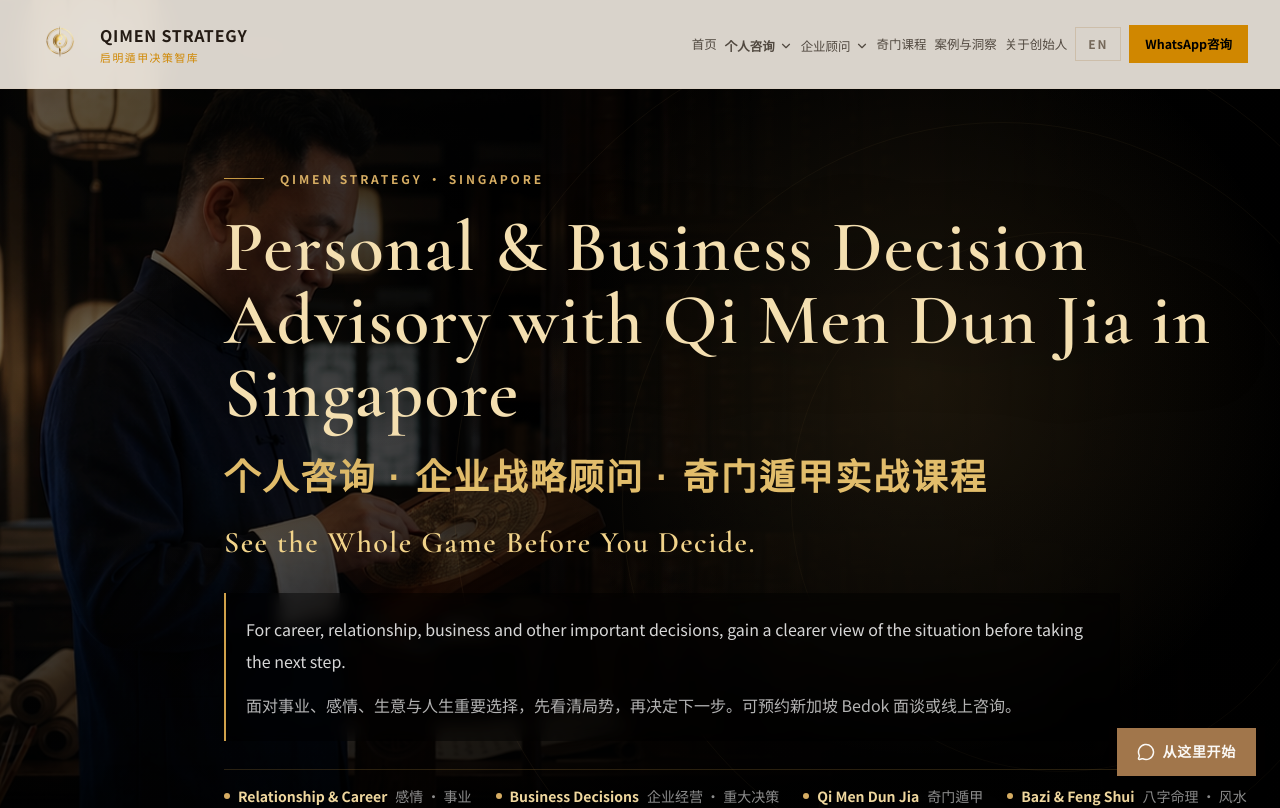
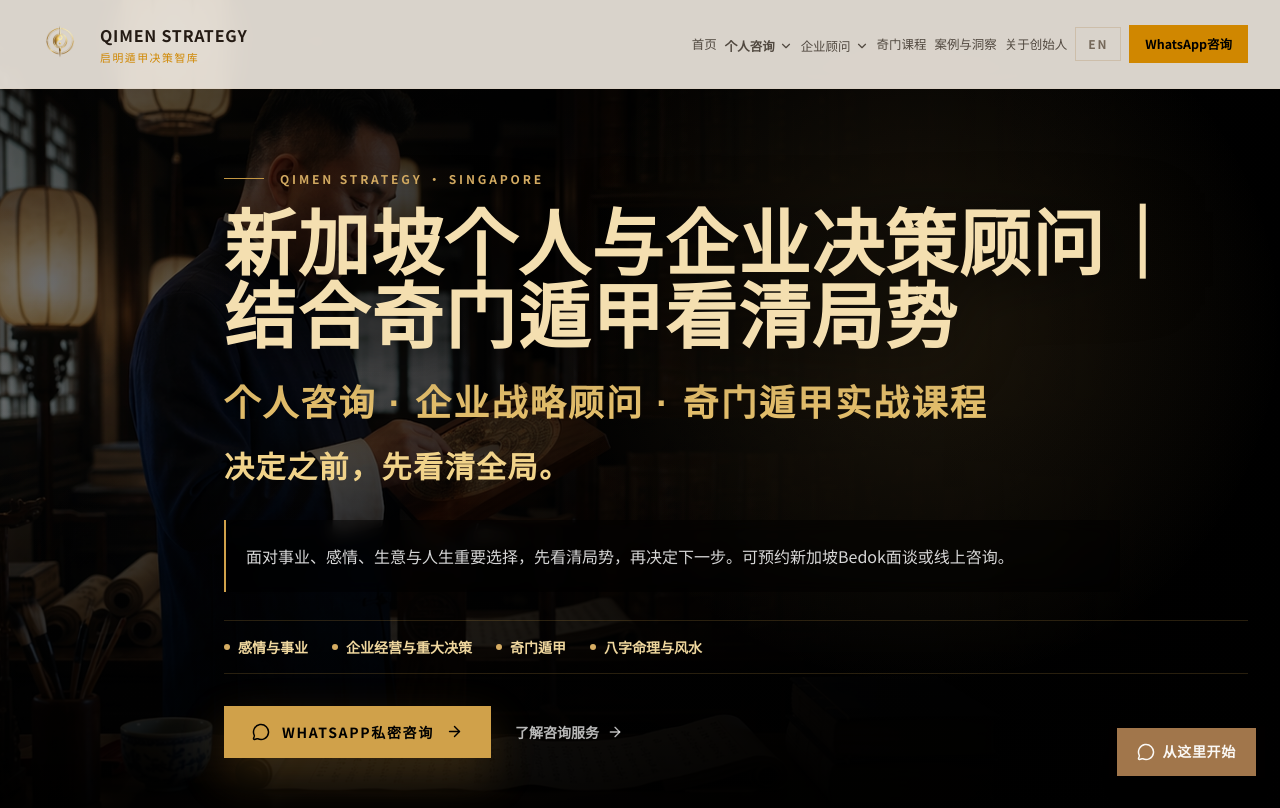
Before and after one commit to BODHIWONG/qmfeng-website, a Next.js app: page / in a window 1280 px wide. Shown: the top 808 px of the page. Built offline with nearby package versions, Linux system fonts and the light colour scheme.

Commit message:
Render the homepage hero in the selected language only

```diff
--- a/components/hero-simple.tsx
+++ b/components/hero-simple.tsx
@@ -3,26 +3,29 @@
 import { motion } from "framer-motion";
 import { ArrowRight, MessageCircle } from "lucide-react";
 import Link from "next/link";
+import { useLanguage } from "@/contexts/language-context";
 
 const BG_IMAGE = "/master-home-hero.png";
 
 const searchIntents = [
-  { en: "Relationship & Career", zh: "感情 · 事业" },
-  { en: "Business Decisions", zh: "企业经营 · 重大决策" },
+  { en: "Relationship & Career", zh: "感情与事业" },
+  { en: "Business Decisions", zh: "企业经营与重大决策" },
   { en: "Qi Men Dun Jia", zh: "奇门遁甲" },
-  { en: "Bazi & Feng Shui", zh: "八字命理 · 风水" },
+  { en: "Bazi & Feng Shui", zh: "八字命理与风水" },
 ];
 
 const CONSULTATION_WHATSAPP =
   "https://wa.me/6589593499?text=Hi%20Qimen%20Strategy%2C%20I%27d%20like%20to%20arrange%20a%20private%20consultation.%20My%20current%20situation%20is%3A";
 
 export default function HeroSimple() {
+  const { t } = useLanguage();
+
   return (
     <section className="relative min-h-screen overflow-hidden bg-black text-white">
       <div className="absolute inset-0">
         <img
           src={BG_IMAGE}
-          alt="Huang Qiming, Founder of Qimen Strategy in Singapore"
+          alt={t("黄启明｜启明遁甲创始人", "Huang Qiming, Founder of Qimen Strategy in Singapore")}
           className="h-full w-full object-cover object-center opacity-80"
           loading="eager"
           fetchPriority="high"
@@ -30,9 +33,6 @@ export default function HeroSimple() {
         <div className="absolute inset-0 bg-gradient-to-r from-black/40 via-black/78 to-black/98" />
         <div className="absolute inset-0 bg-gradient-to-b from-black/20 via-transparent to-black/95" />
         <div className="absolute inset-0 bg-[radial-gradient(circle_at_72%_38%,rgba(212,164,82,0.13),transparent_34%)]" />
-        <div className="absolute right-[-12%] top-1/2 hidden h-[980px] w-[980px] -translate-y-1/2 rounded-full border border-[#d6ad63]/10 opacity-60 lg:block" />
-        <div className="absolute right-[-8%] top-1/2 hidden h-[760px] w-[760px] -translate-y-1/2 rounded-full border border-[#d6ad63]/10 opacity-50 lg:block" />
-        <div className="absolute right-[-4%] top-1/2 hidden h-[540px] w-[540px] -translate-y-1/2 rounded-full border border-[#d6ad63]/10 opacity-40 lg:block" />
       </div>
 
       <div className="relative container flex min-h-screen items-center pb-16 pt-32 md:pb-24 md:pt-40">
@@ -56,7 +56,10 @@ export default function HeroSimple() {
             className="max-w-5xl text-4xl font-semibold leading-[1.02] tracking-[0.02em] text-[#f4dfb0] drop-shadow-[0_8px_28px_rgba(0,0,0,0.62)] sm:text-5xl md:text-6xl lg:text-7xl"
             style={{ fontFamily: "var(--font-cormorant), var(--font-noto-serif), serif" }}
           >
-            Personal & Business Decision Advisory with Qi Men Dun Jia in Singapore
+            {t(
+              "新加坡个人与企业决策顾问｜结合奇门遁甲看清局势",
+              "Personal & Business Decision Advisory with Qi Men Dun Jia in Singapore"
+            )}
           </motion.h1>
 
           <motion.h2
@@ -66,7 +69,7 @@ export default function HeroSimple() {
             className="mt-6 max-w-4xl text-2xl font-semibold leading-tight tracking-[0.06em] text-[#e2bd6b] md:text-4xl"
             style={{ fontFamily: "var(--font-noto-serif), var(--font-cormorant), serif" }}
           >
-            个人咨询 · 企业战略顾问 · 奇门遁甲实战课程
+            {t("个人咨询 · 企业战略顾问 · 奇门遁甲实战课程", "Personal Advisory · Business Strategic Advisory · Qi Men Courses")}
           </motion.h2>
 
           <motion.p
@@ -76,7 +79,7 @@ export default function HeroSimple() {
             className="mt-6 max-w-4xl text-xl font-semibold leading-tight tracking-[0.05em] text-[#f1d38a] md:text-3xl"
             style={{ fontFamily: "var(--font-cormorant), var(--font-noto-serif), serif" }}
           >
-            See the Whole Game Before You Decide.
+            {t("决定之前，先看清全局。", "See the Whole Game Before You Decide.")}
           </motion.p>
 
           <motion.div
@@ -86,10 +89,10 @@ export default function HeroSimple() {
             className="mt-8 max-w-4xl border-l-2 border-[#d0a14a] bg-black/42 px-5 py-5 text-sm leading-7 text-white/84 backdrop-blur-sm md:text-base md:leading-8"
           >
             <p>
-              For career, relationship, business and other important decisions, gain a clearer view of the situation before taking the next step.
-            </p>
-            <p className="mt-3 text-white/70">
-              面对事业、感情、生意与人生重要选择，先看清局势，再决定下一步。可预约新加坡 Bedok 面谈或线上咨询。
+              {t(
+                "面对事业、感情、生意与人生重要选择，先看清局势，再决定下一步。可预约新加坡Bedok面谈或线上咨询。",
+                "For career, relationship, business and other important decisions, gain a clearer view of the situation before taking the next step. Consultations are available in Bedok or online."
+              )}
             </p>
           </motion.div>
 
@@ -102,8 +105,7 @@ export default function HeroSimple() {
             {searchIntents.map((item) => (
               <div key={item.en} className="flex items-center gap-2 text-sm text-white/78">
                 <span className="h-1.5 w-1.5 rounded-full bg-[#d6ad63]" />
-                <span className="font-semibold text-[#efd79e]">{item.en}</span>
-                <span className="text-white/55">{item.zh}</span>
+                <span className="font-semibold text-[#efd79e]">{t(item.zh, item.en)}</span>
               </div>
             ))}
           </motion.div>
@@ -121,14 +123,14 @@ export default function HeroSimple() {
               className="inline-flex items-center justify-center gap-3 bg-[#d0a14a] px-7 py-4 text-sm font-bold uppercase tracking-[0.12em] text-black shadow-[0_18px_46px_rgba(198,139,48,0.24)] transition-all duration-300 hover:scale-[1.02] hover:bg-[#e2bd6b]"
             >
               <MessageCircle size={18} />
-              WhatsApp for a Private Consultation
+              {t("WhatsApp私密咨询", "WhatsApp for a Private Consultation")}
               <ArrowRight size={17} />
             </a>
             <Link
               href="#services"
               className="inline-flex items-center gap-2 px-2 py-3 text-sm font-semibold text-white/72 transition-colors hover:text-[#f4dfb0]"
             >
-              Explore Our Advisory Services
+              {t("了解咨询服务", "Explore Our Advisory Services")}
               <ArrowRight size={16} />
             </Link>
           </motion.div>
```
